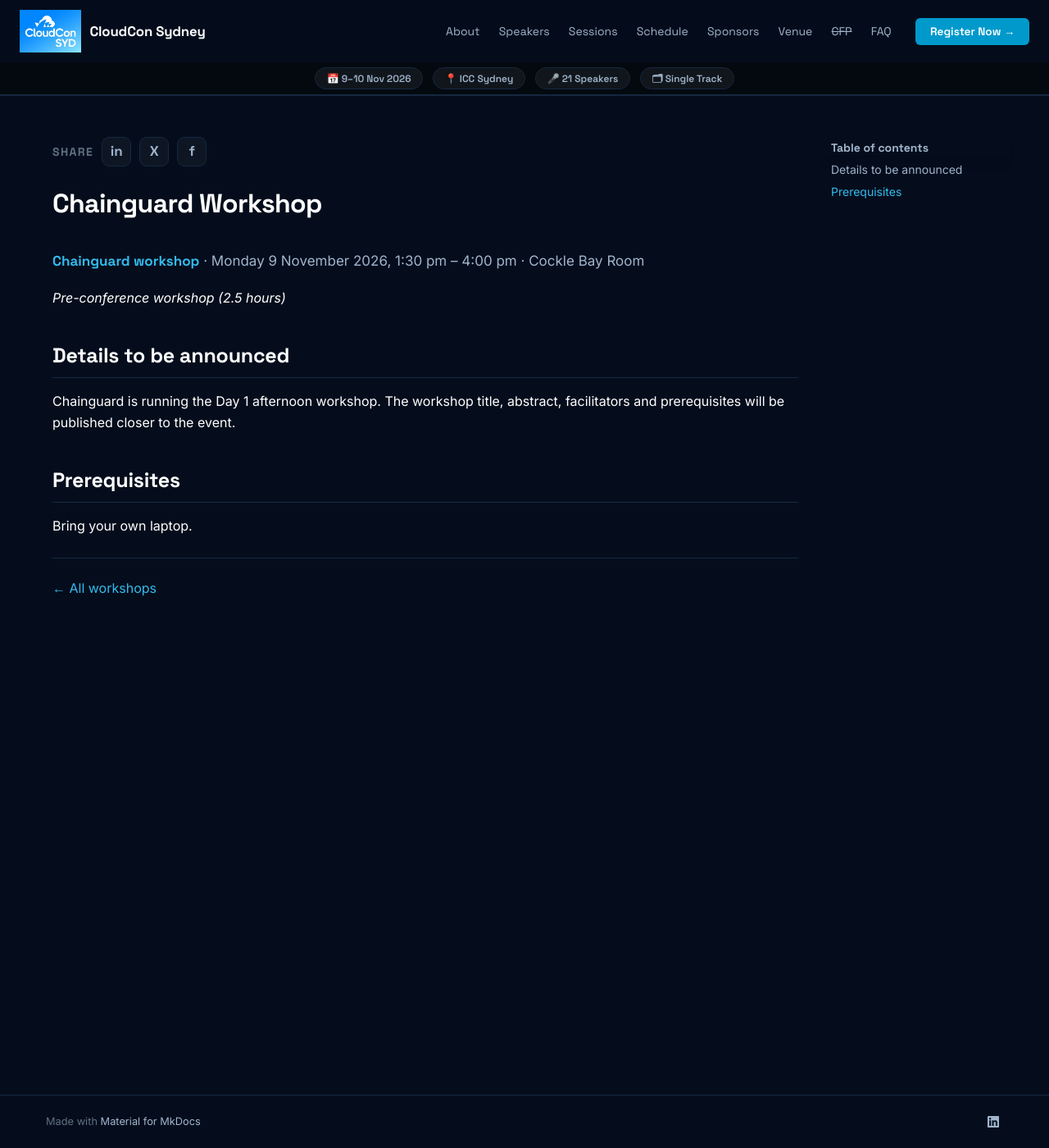
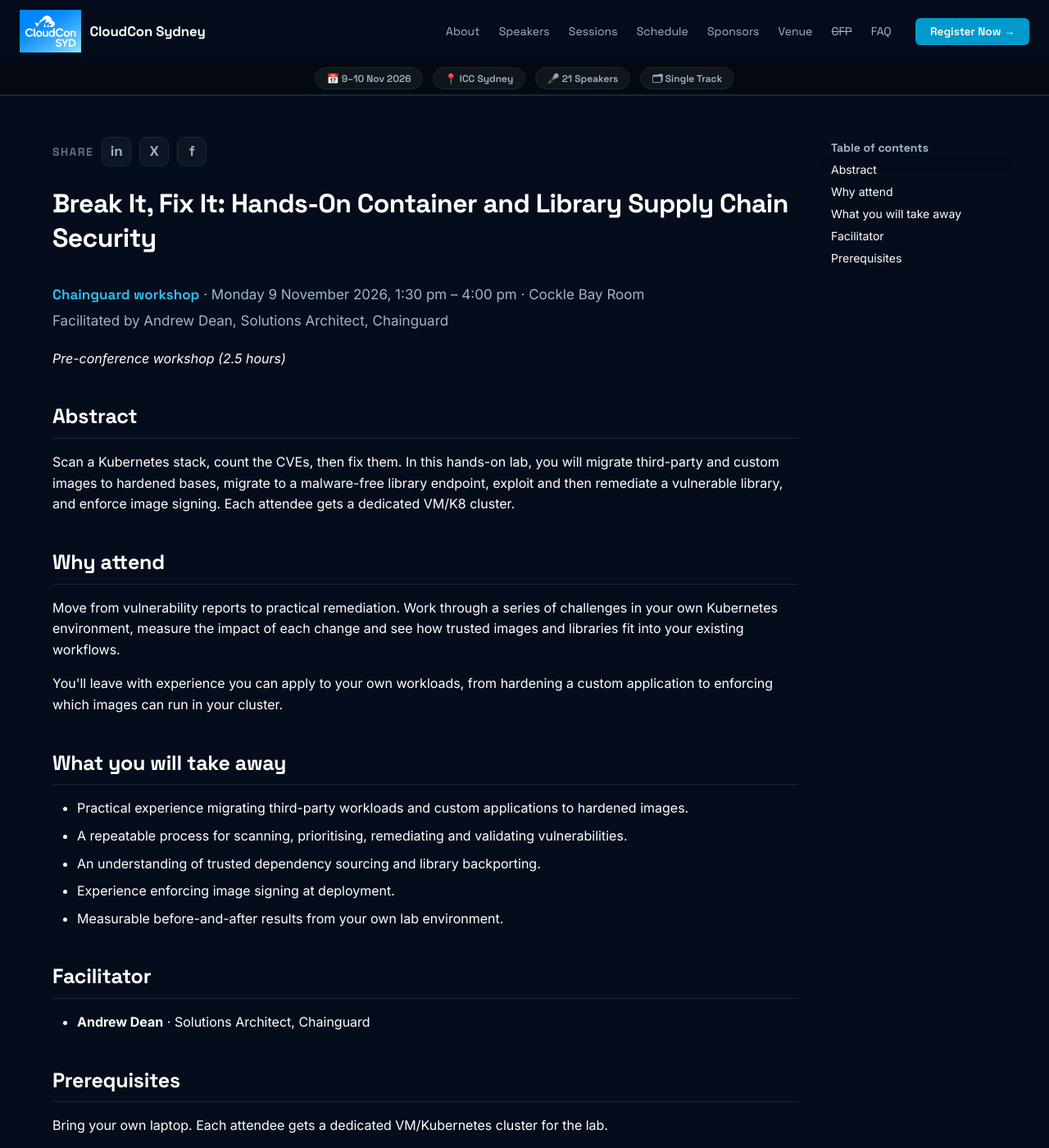
Before and after one commit to cloudconau/site, an MkDocs documentation site: the page built from docs/abstracts/2026/ChainguardWorkshop.md, in a window 1280 px wide and 1400 px high. Shown: the whole window at 82% size. Built offline with MkDocs 1.6.1 and Material for MkDocs 9.7.7, drawn with Linux system fonts in a browser that asks for light colours.

Commit message:
switch Ashan to Tatiana and add ChainGuard workshop

```diff
--- a/docs/abstracts/2026/ChainguardWorkshop.md
+++ b/docs/abstracts/2026/ChainguardWorkshop.md
@@ -1,29 +1,47 @@
 ---
-title: "Chainguard Workshop"
-description: "A hands-on pre-conference workshop from Chainguard on Day 1 of CloudCon Sydney 2026. Workshop details to be announced."
+title: "Break It, Fix It: Hands-On Container and Library Supply Chain Security"
+description: "A hands-on Chainguard workshop: scan a Kubernetes stack, then fix it. Harden images, move to a malware-free library endpoint, remediate a vulnerable library and enforce image signing."
 image: "images/sponsors/chainguard.png"
 card: "summary"
 ---
 
 <div class="cc-header-row" markdown>
-<div class="cc-share-row"><span class="cc-share-label">Share</span><a class="cc-share cc-share--li" href="https://www.linkedin.com/sharing/share-offsite/?url=https%3A%2F%2Fcloudcon.au%2Fabstracts%2F2026%2FChainguardWorkshop%2F" target="_blank" rel="noopener" aria-label="Share on LinkedIn">in</a><a class="cc-share cc-share--x" href="https://twitter.com/intent/tweet?url=https%3A%2F%2Fcloudcon.au%2Fabstracts%2F2026%2FChainguardWorkshop%2F&amp;text=Chainguard%20workshop%20at%20CloudCon%20Sydney%202026" target="_blank" rel="noopener" aria-label="Share on X">X</a><a class="cc-share cc-share--fb" href="https://www.facebook.com/sharer/sharer.php?u=https%3A%2F%2Fcloudcon.au%2Fabstracts%2F2026%2FChainguardWorkshop%2F" target="_blank" rel="noopener" aria-label="Share on Facebook">f</a></div>
+<div class="cc-share-row"><span class="cc-share-label">Share</span><a class="cc-share cc-share--li" href="https://www.linkedin.com/sharing/share-offsite/?url=https%3A%2F%2Fcloudcon.au%2Fabstracts%2F2026%2FChainguardWorkshop%2F" target="_blank" rel="noopener" aria-label="Share on LinkedIn">in</a><a class="cc-share cc-share--x" href="https://twitter.com/intent/tweet?url=https%3A%2F%2Fcloudcon.au%2Fabstracts%2F2026%2FChainguardWorkshop%2F&amp;text=Break%20It%2C%20Fix%20It%3A%20Hands-On%20Container%20and%20Library%20Supply%20Chain%20Security%20%E2%80%94%20Chainguard%20workshop%20at%20CloudCon%20Sydney%202026" target="_blank" rel="noopener" aria-label="Share on X">X</a><a class="cc-share cc-share--fb" href="https://www.facebook.com/sharer/sharer.php?u=https%3A%2F%2Fcloudcon.au%2Fabstracts%2F2026%2FChainguardWorkshop%2F" target="_blank" rel="noopener" aria-label="Share on Facebook">f</a></div>
 </div>
 
-# Chainguard Workshop
+# Break It, Fix It: Hands-On Container and Library Supply Chain Security
 
 <p class="cc-byline" markdown>
-**Chainguard workshop** &middot; Monday 9 November 2026, 1:30 pm &ndash; 4:00 pm &middot; Cockle Bay Room
+**Chainguard workshop** &middot; Monday 9 November 2026, 1:30 pm &ndash; 4:00 pm &middot; Cockle Bay Room<br>Facilitated by Andrew Dean, Solutions Architect, Chainguard
 </p>
 
 *Pre-conference workshop (2.5 hours)*
 
-## Details to be announced
+## Abstract
 
-Chainguard is running the Day 1 afternoon workshop. The workshop title, abstract, facilitators and prerequisites will be published closer to the event.
+Scan a Kubernetes stack, count the CVEs, then fix them. In this hands-on lab, you will migrate third-party and custom images to hardened bases, migrate to a malware-free library endpoint, exploit and then remediate a vulnerable library, and enforce image signing. Each attendee gets a dedicated VM/K8 cluster.
+
+## Why attend
+
+Move from vulnerability reports to practical remediation. Work through a series of challenges in your own Kubernetes environment, measure the impact of each change and see how trusted images and libraries fit into your existing workflows.
+
+You'll leave with experience you can apply to your own workloads, from hardening a custom application to enforcing which images can run in your cluster.
+
+## What you will take away
+
+- Practical experience migrating third-party workloads and custom applications to hardened images.
+- A repeatable process for scanning, prioritising, remediating and validating vulnerabilities.
+- An understanding of trusted dependency sourcing and library backporting.
+- Experience enforcing image signing at deployment.
+- Measurable before-and-after results from your own lab environment.
+
+## Facilitator
+
+- **Andrew Dean** &middot; Solutions Architect, Chainguard
 
 ## Prerequisites
 
-Bring your own laptop.
+Bring your own laptop. Each attendee gets a dedicated VM/Kubernetes cluster for the lab.
 
 ---
 
```
Also changed, not shown: docs/abstracts/2026/AshanSenevirathne.md (deleted, +0 -37 lines), docs/abstracts/2026/TatianaSelezneva.md (added, +37 -0 lines), docs/agenda.md (+2 -2 lines), docs/index.html (+19 -19 lines), docs/speakers.md (+3 -3 lines), docs/images/speakers/headshots/TatianaSelezneva.png (added).
